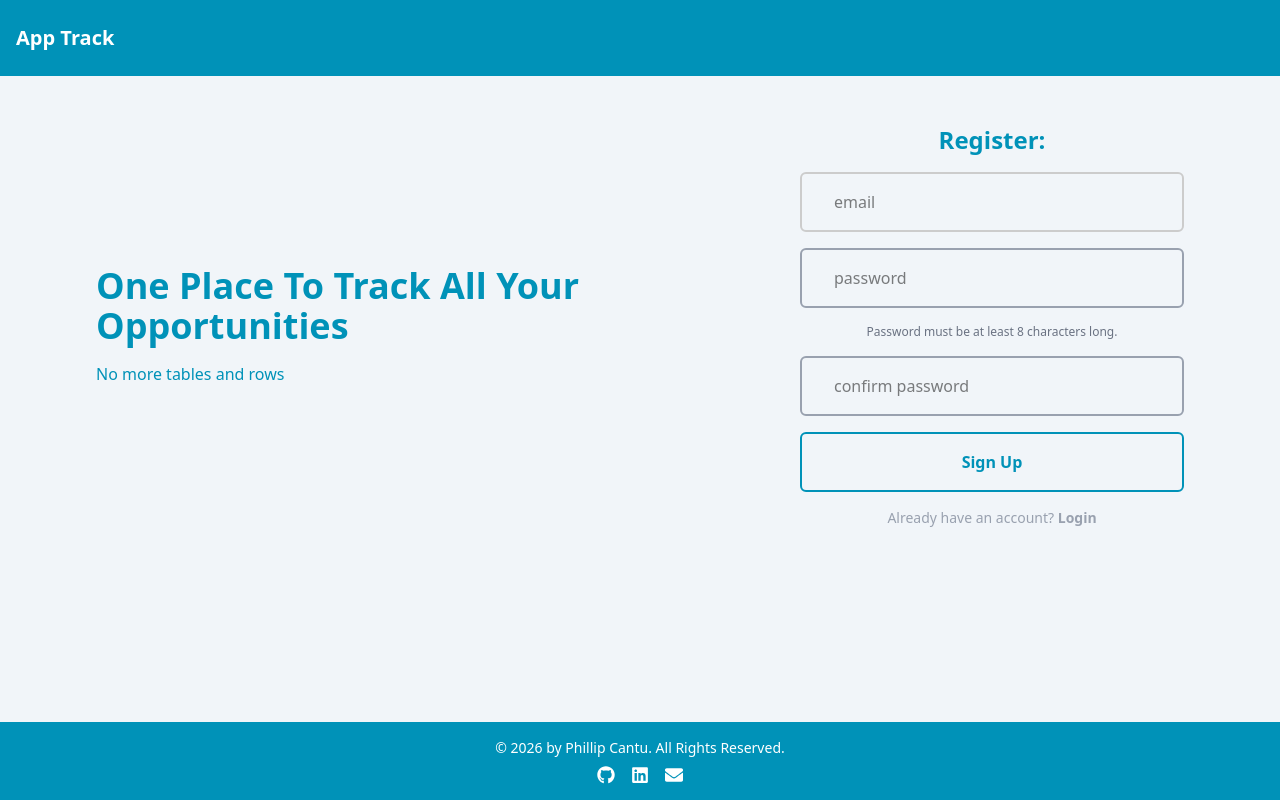
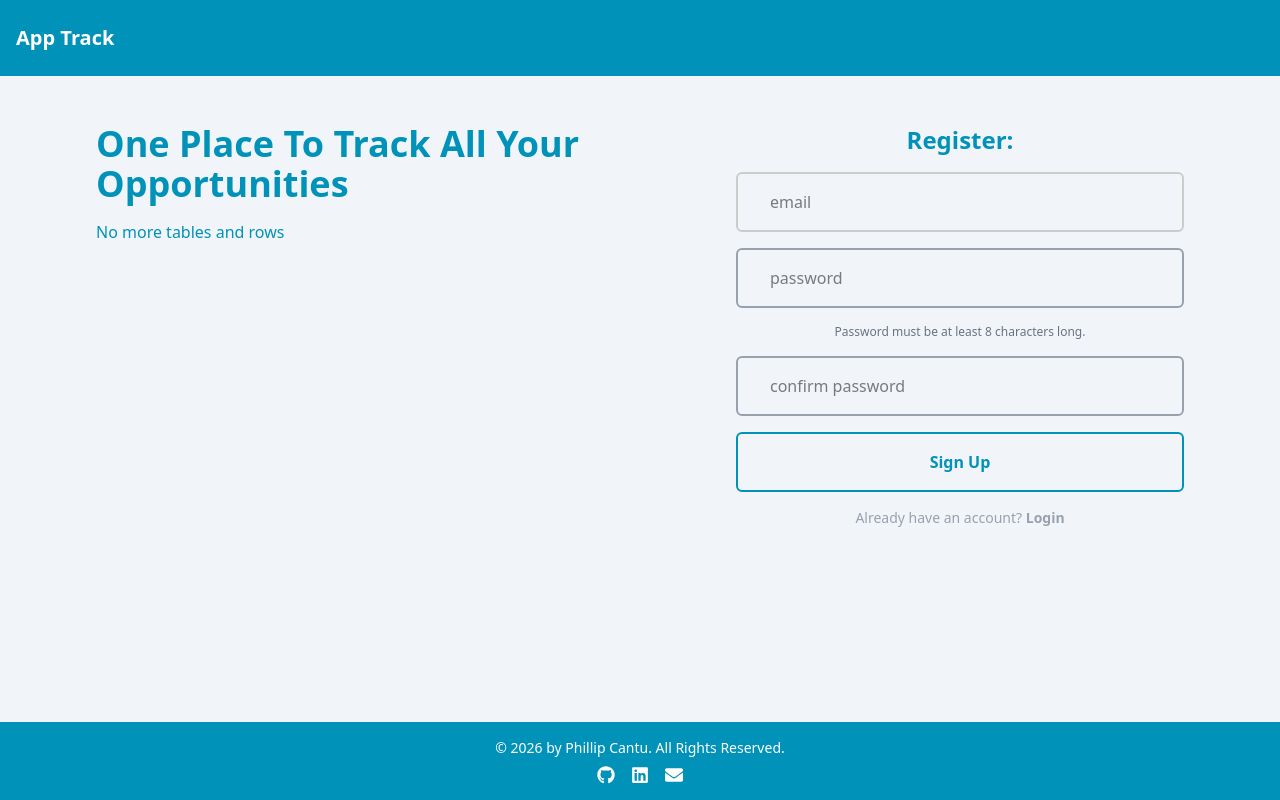
Before and after one commit to hereisphil/app-track, a React (Vite) app in the folder client/: page / in a window 1280 px wide. Built offline with nearby package versions, Linux system fonts and the light colour scheme; no server answers.

Commit message:
Updated Home for better responsiveness

```diff
--- a/client/src/components/ui/SignUpForm.tsx
+++ b/client/src/components/ui/SignUpForm.tsx
@@ -94,10 +94,6 @@ const SignUpForm = ({
                 style={{ borderColor: emailTaken ? "red" : "#ccc" }}
                 required
             />
-            {/* Visual Feedback Logic */}
-            {checking && (
-                <p className="text-gray-500">Checking availability...</p>
-            )}
 
             {!checking && emailTaken && (
                 <p style={{ color: "red" }}>
--- a/client/src/pages/Home.tsx
+++ b/client/src/pages/Home.tsx
@@ -31,7 +31,7 @@ function Home() {
 
     const handleExistingAccount = () => {
         setSignupNotice(
-            "Looks like you already have an account. Please log in to continue."
+            "Looks like you already have an account. Please log in to continue.",
         );
         setAuthView("login");
     };
@@ -48,9 +48,9 @@ function Home() {
 
     return (
         <main className="max-w-6xl mx-auto p-8">
-            <div className="flex flex-col md:flex-row justify-between gap-8">
+            <div className="flex flex-col items-center md:items-start md:flex-row justify-between gap-8">
                 <Hero />
-                <div className="flex flex-col gap-4">
+                <div className="flex flex-col gap-4 w-full max-w-md">
                     {signupNotice && (
                         <div
                             role="status"
```
